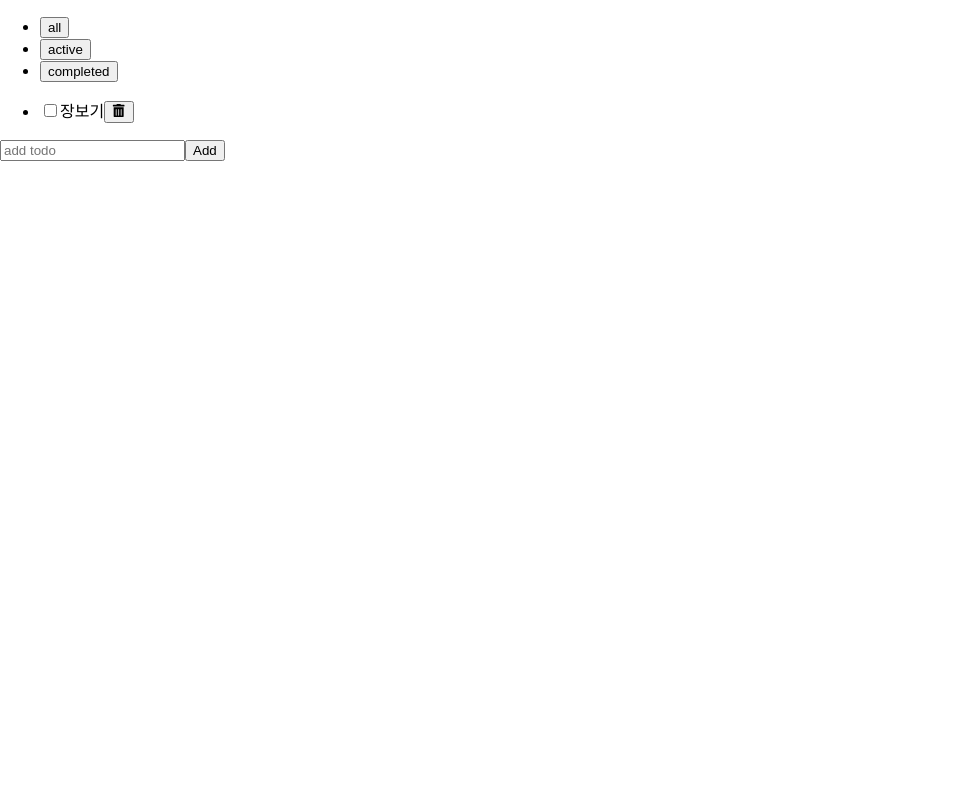
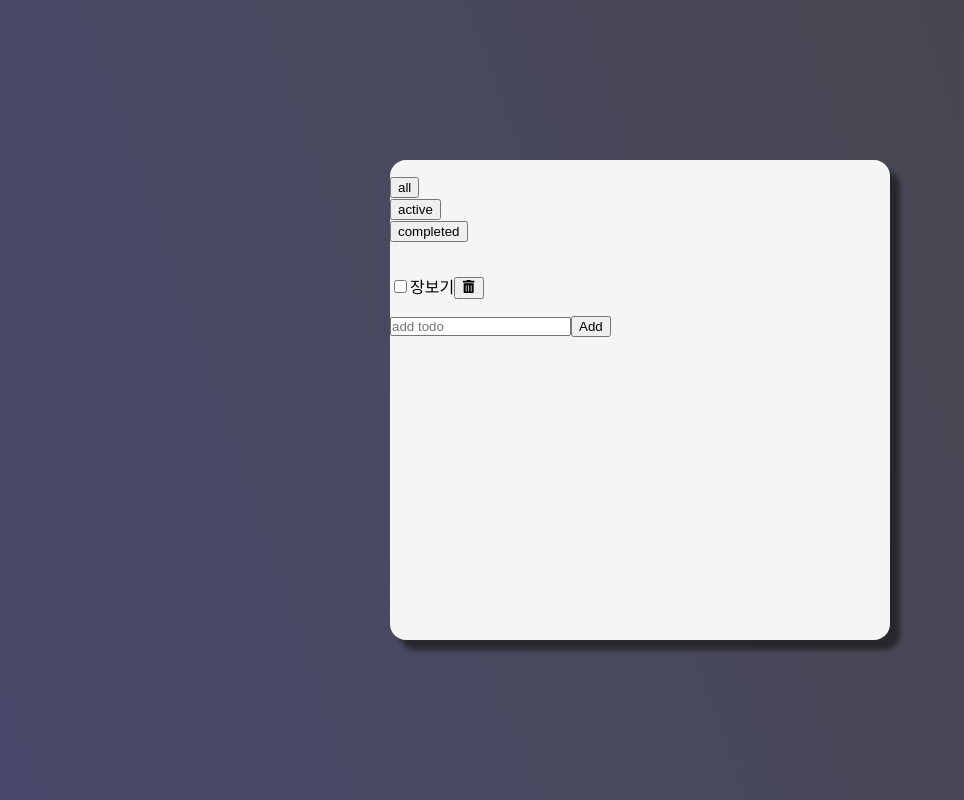
Before and after one commit to Lyuhitto/todo-list, a React (Create React App) app: page / in a window 1280 px wide. Shown: the whole page, without its empty margins (0-964 px from the left). Built offline with nearby package versions, Linux system fonts and the light colour scheme; the HTML template or start-up script is replaced by a standard one.

Commit message:
Add styles for whole and container
Add styles for whole and container.

```diff
--- a/src/App.js
+++ b/src/App.js
@@ -7,13 +7,13 @@ const filters = ['all', 'active', 'completed']
 export default function App() {
   const [filter, setFilter] = useState(filters[0])
   return (
-    <div>
+    <>
       <Header
         filters={filters}
         filter={filter}
         onFilterChange={(filter) => setFilter(filter)}
       />
       <TodoList filter={filter}/>
-    </div>
+    </>
   );
 }
--- a/src/index.css
+++ b/src/index.css
@@ -1,13 +1,59 @@
+:root {
+  --color-bg-dark: #f5f5f5;
+  --color-bg: #fdfffd;
+  --color-grey: #d1d1d1;
+  --color-text: #22243b;
+  --color-accent: #f16e03;
+}
+
 body {
+  box-sizing: border-box;
   margin: 0;
   font-family: -apple-system, BlinkMacSystemFont, 'Segoe UI', 'Roboto', 'Oxygen',
     'Ubuntu', 'Cantarell', 'Fira Sans', 'Droid Sans', 'Helvetica Neue',
     sans-serif;
   -webkit-font-smoothing: antialiased;
   -moz-osx-font-smoothing: grayscale;
+  width: 100vw;
+  height: 100vh;
+  display: flex;
+  justify-content: center;
+  align-items: center;
+  background: rgb(73, 74, 107);
+  background: linear-gradient(
+    71deg,
+    rgba(73, 74, 107, 1) 0%,
+    rgba(71, 71, 75, 1) 100%
+  );
+}
+
+#root {
+  width: 100%;
+  height: 60%;
+  max-width: 500px;
+  background-color: var(--color-bg-dark);
+  border-radius: 1rem;
+  display: flex;
+  flex-direction: column;
+  box-shadow: 10px 10px 5px 0px rgba(29, 29, 29, 0.75);
+  -webkit-box-shadow: 10px 10px 5px 0px rgba(29, 29, 29, 0.75);
+  -moz-box-shadow: 10px 10px 5px 0px rgba(29, 29, 29, 0.75);
 }
 
 code {
   font-family: source-code-pro, Menlo, Monaco, Consolas, 'Courier New',
     monospace;
 }
+
+ul,
+li {
+  list-style: none;
+  padding-left: 0;
+}
+input,
+input:focus,
+input:active {
+  box-shadow: none;
+  outline: none;
+  padding: 0;
+}
```
